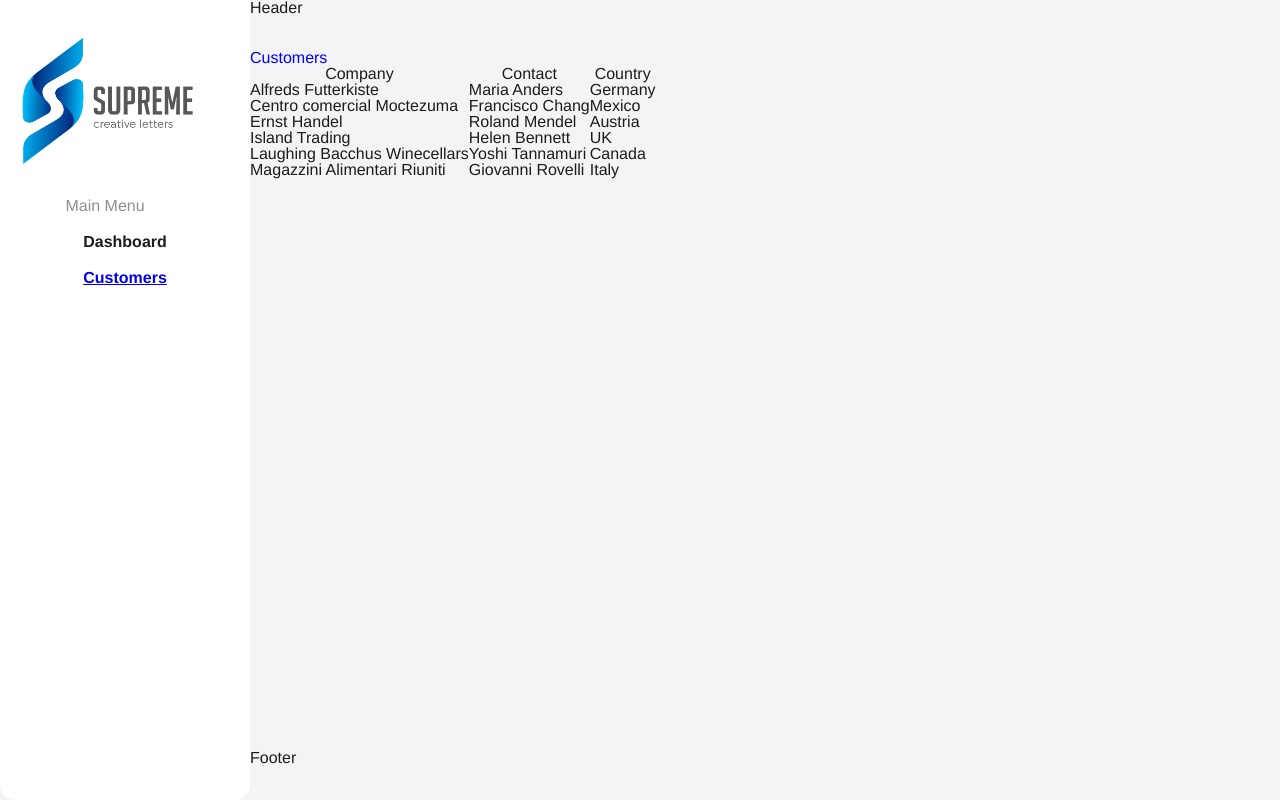
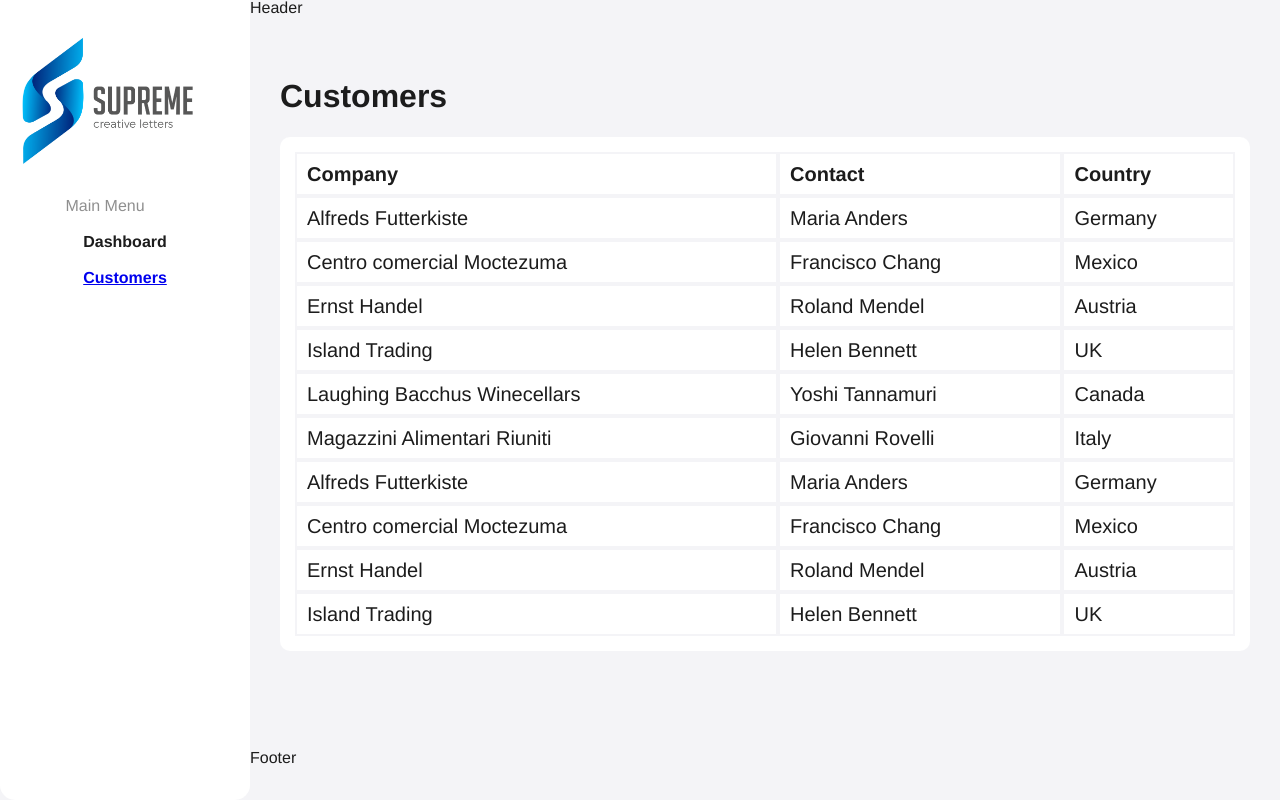
Before and after one commit to KatherinSernaMeza/customer-management-app, a React (Vite) app: page / in a window 1280 px wide. Built offline with nearby package versions, Linux system fonts and the light colour scheme.

Commit message:
Add customers table

```diff
--- /dev/null
+++ b/src/components/customers/CustomersContainer.tsx
@@ -0,0 +1,17 @@
+import { ReactNode } from "react";
+
+export type CustomersProps = {
+  listCustomers: ReactNode;
+  customersDevice: ReactNode;
+};
+
+const CustomersContainer = (props: CustomersProps) => {
+  return (
+    <div className="customerContainer">
+      <div className="listCustomers">{props.listCustomers}</div>
+      <div className="customersDevice">{props.customersDevice}</div>
+    </div>
+  );
+};
+
+export default CustomersContainer;
--- /dev/null
+++ b/src/components/customers/CustomersDevice.tsx
@@ -0,0 +1,5 @@
+const CustomersDevice = () => {
+  return <div>CustomersTableDevice</div>;
+};
+
+export default CustomersDevice;
--- a/src/components/customers/CustomerTable.tsx
+++ b/src/components/customers/ListCustomers.tsx
@@ -1,6 +1,6 @@
-const CustomerTable = () => {
+const ListCustomers = () => {
   return (
-    <div>
+    <>
       <table>
         <thead>
           <tr>
@@ -40,10 +40,30 @@ const CustomerTable = () => {
             <td>Giovanni Rovelli</td>
             <td>Italy</td>
           </tr>
+          <tr>
+            <td>Alfreds Futterkiste</td>
+            <td>Maria Anders</td>
+            <td>Germany</td>
+          </tr>
+          <tr>
+            <td>Centro comercial Moctezuma</td>
+            <td>Francisco Chang</td>
+            <td>Mexico</td>
+          </tr>
+          <tr>
+            <td>Ernst Handel</td>
+            <td>Roland Mendel</td>
+            <td>Austria</td>
+          </tr>
+          <tr>
+            <td>Island Trading</td>
+            <td>Helen Bennett</td>
+            <td>UK</td>
+          </tr>
         </tbody>
       </table>
-    </div>
+    </>
   );
 };
 
-export default CustomerTable;
+export default ListCustomers;
--- a/src/page/Customers.tsx
+++ b/src/page/Customers.tsx
@@ -1,10 +1,15 @@
-import CustomerTable from "../components/customers/CustomerTable";
+import ListCustomers from "../components/customers/ListCustomers";
+import CustomersDevice from "../components/customers/CustomersDevice";
+import CustomersContainer from "../components/customers/CustomersContainer";
 
 const Customers = () => {
   return (
     <div>
       <h1>Customers</h1>
-      <CustomerTable />
+      <CustomersContainer
+        listCustomers={<ListCustomers />}
+        customersDevice={<CustomersDevice />}
+      />
     </div>
   );
 };
--- /dev/null
+++ b/src/styles/_customers.scss
@@ -0,0 +1,38 @@
+.customerContainer {
+  background-color: white;
+  border-radius: 10px;
+  margin-top: 25px;
+  padding: 15px;
+}
+
+table {
+  width: 100%;
+  font-size: 20px;
+  border-collapse: inherit;
+}
+th,
+td {
+  padding: 10px;
+  text-align: left;
+  vertical-align: bottom;
+  border: 2px solid;
+  border-color: map-get($background, "primary");
+}
+
+@include media-up-mobile(sm) {
+  .listCustomers {
+    display: none;
+  }
+  .customersDevice {
+    display: block;
+  }
+}
+
+@include media-up(sm) {
+  .listCustomers {
+    display: block;
+  }
+  .customersDevice {
+    display: none;
+  }
+}
--- a/src/styles/_global.scss
+++ b/src/styles/_global.scss
@@ -71,7 +71,7 @@ video {
   padding: 0;
   border: 0;
   font-size: 100%;
-  font: inherit;
+  font: revert;
   vertical-align: baseline;
   text-rendering: optimizeLegibility;
   -webkit-font-smoothing: antialiased;
@@ -140,6 +140,7 @@ img {
 }
 
 .main {
+  padding: 30px;
   grid-area: main;
   background-color: map-get($background, "primary");
 }
@@ -151,7 +152,7 @@ img {
 @include media-up-mobile(sm) {
   .grid-container {
     display: grid;
-    /* grid-template-rows: 50px 400px auto 50px;*/
+
     grid-template-areas:
       "header"
       "navbar"
--- a/src/styles/_main.scss
+++ b/src/styles/_main.scss
@@ -13,3 +13,4 @@
 
 //-4 COMPONENTS
 @import "_menu.scss";
+@import "_customers.scss";
--- a/src/styles/_typography.scss
+++ b/src/styles/_typography.scss
@@ -17,5 +17,4 @@ body {
 
 h1 {
   font-family: $serif;
-  color: blue;
 }
```
